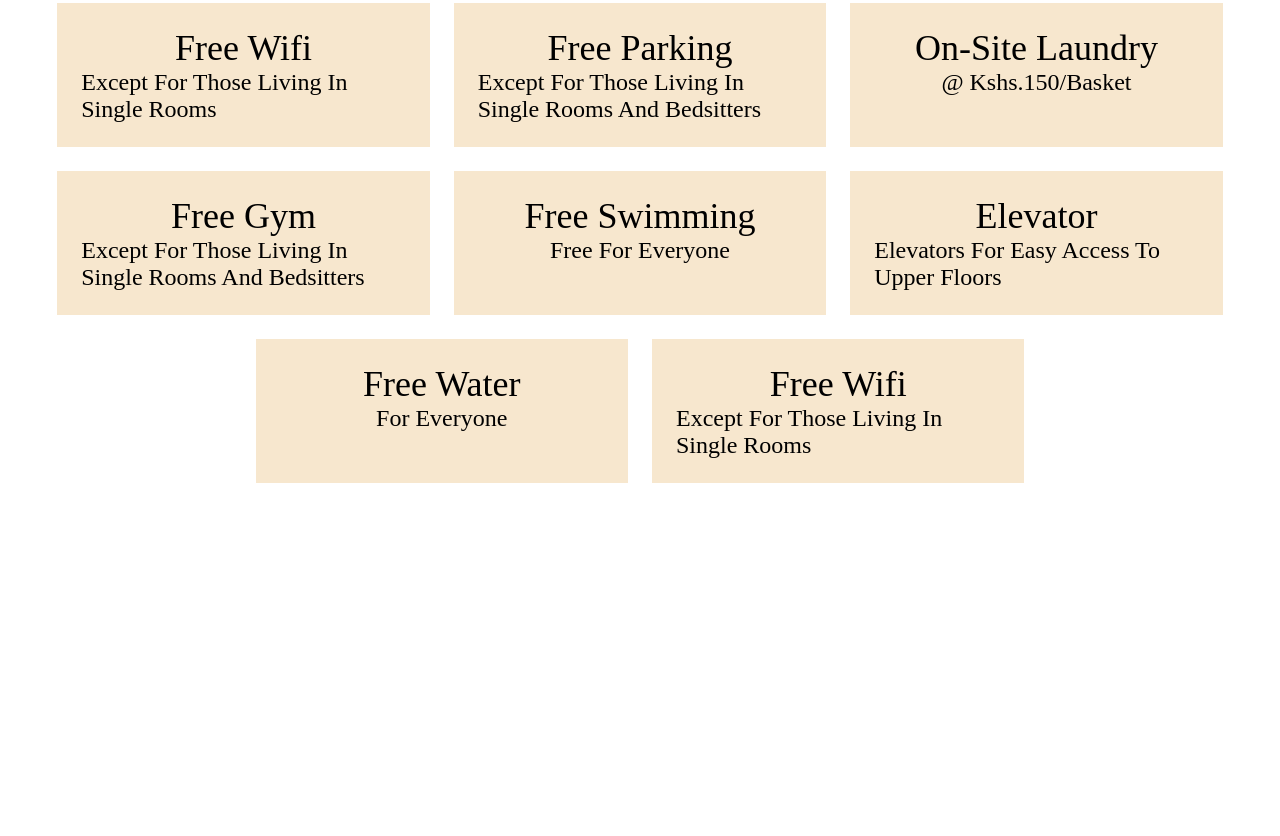
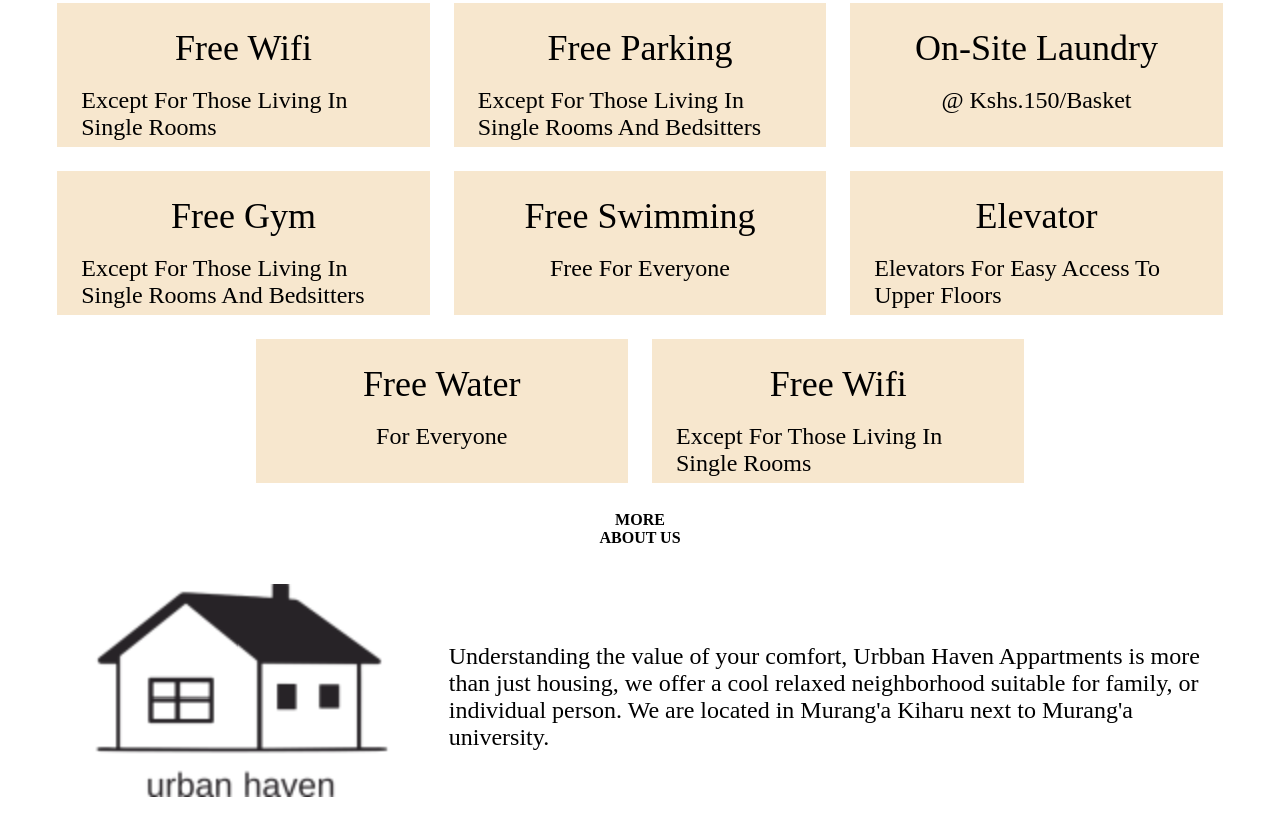
Before and after one commit to nathansungu/ubarnhaven, a website built with Vite: page index.html in a window 1280 px wide. Shown: the part 1613-2449 px from the top of the page. Before the commit the page ends 2127 px from the top, so only its background shows below. Built offline with nearby package versions, Linux system fonts and the light colour scheme.

Commit message:
added about us

```diff
--- a/index.html
+++ b/index.html
@@ -147,5 +147,25 @@
         <p class="exception">except for those living in single rooms</p>
       </div>
     </section>
+
+    <section class="about-us">
+      <div class="title">
+        <div class="main-title">more</div>
+        <div class="sub-title">about us</div>
+      </div>
+      <div class="about-us-items">
+        <img src="./images/logo.png" alt="logo">
+        <!-- <h1>we offer the best housing in murang'a</h1> -->
+        <div class="text">
+          <p>
+            Understanding the value of your comfort, Urbban Haven Appartments is more than just housing,
+            we offer a cool relaxed neighborhood suitable for family, or individual person.
+            We are located in Murang'a Kiharu next to Murang'a university.
+
+          </p>
+        </div>
+
+      </div>
+    </section>
   </body>
 </html>
--- a/src/style.css
+++ b/src/style.css
@@ -187,14 +187,19 @@
   height: 6em;
   padding: 1em;
 }
+.amenity-class h1{
+  margin-bottom: 0.5em;
+}
 @media screen and (max-width:79.5em) {
   .amenity-class{
-    width: 45%;
+    width: 49%;
+    height: fit-content;
   }
+
 }
 @media screen and (max-width: 52.125em) {
   .amenity-class{
-    width: 100%;
+    width: 99%;
   }
   .available-amenities{
     font-size: 2em;
@@ -206,3 +211,23 @@
   font-weight: 200;
 
 }
+
+.about-us-items{
+  display: flex;
+  margin: 0.9em;
+  font-size: 1.5em;
+  justify-content: center;
+  align-items: center;
+  width: 95%;
+}
+@media screen and (max-width:52.5em) {
+  .about-us-items{
+    display: block;
+  }
+}
+@media screen and (max-width:26.25em) {
+  .about-us-items{
+    margin: 0.1em
+  }
+
+}
```
